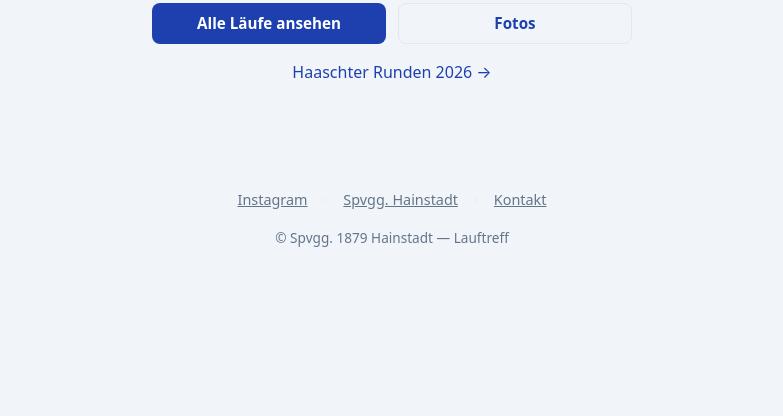
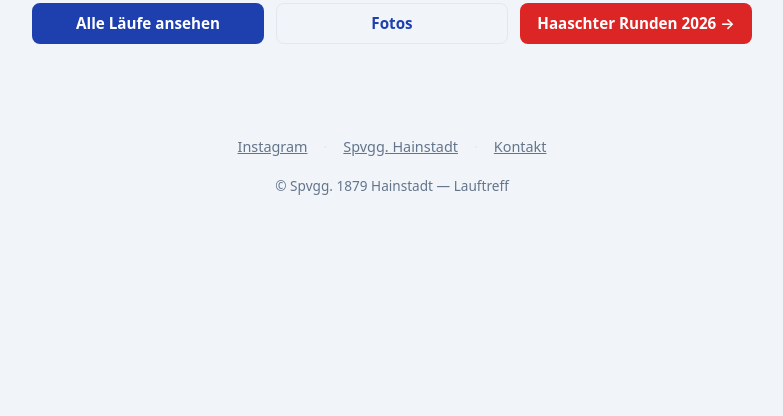
Before and after one commit to maximilianjung2/git_test_repo, a PHP site: page / in a window 1280 px wide. Shown: the part 384-800 px from the top of the page, without its empty margins (248-1031 px from the left). Run offline with PHP 8.4, Linux system fonts and the light colour scheme.

Commit message:
Startseite: Haaschter Runden als dritter Button in CTA-Row

```diff
--- a/spvgg1879lauftreff/assets/css/public.css
+++ b/spvgg1879lauftreff/assets/css/public.css
@@ -349,11 +349,11 @@
     display: grid;
     grid-template-columns: 1fr;
     gap: var(--space-3);
-    max-width: 480px;
+    max-width: 720px;
     margin: 0 auto;
 }
 @media (min-width: 480px) {
-    .cta-row { grid-template-columns: 1fr 1fr; }
+    .cta-row { grid-template-columns: repeat(auto-fit, minmax(200px, 1fr)); }
 }
 
 /* === Link-Grid (Buttons auf der Startseite, falls noch genutzt) === */
--- a/spvgg1879lauftreff/index.html
+++ b/spvgg1879lauftreff/index.html
@@ -69,11 +69,8 @@
         <section class="cta-row">
             <a class="btn btn-primary btn-block" href="aktivit&auml;ten.html">Alle Läufe ansehen</a>
             <a class="btn btn-ghost btn-block" href="galerie.php">Fotos</a>
+            <a class="btn btn-accent btn-block" href="Archiv/HaaschterRunden26/">Haaschter Runden 2026 →</a>
         </section>
-
-        <p class="text-center" style="margin-top: var(--space-4);">
-            <a href="Archiv/HaaschterRunden26/">Haaschter Runden 2026 →</a>
-        </p>
 
     </div>
 </main>
```
